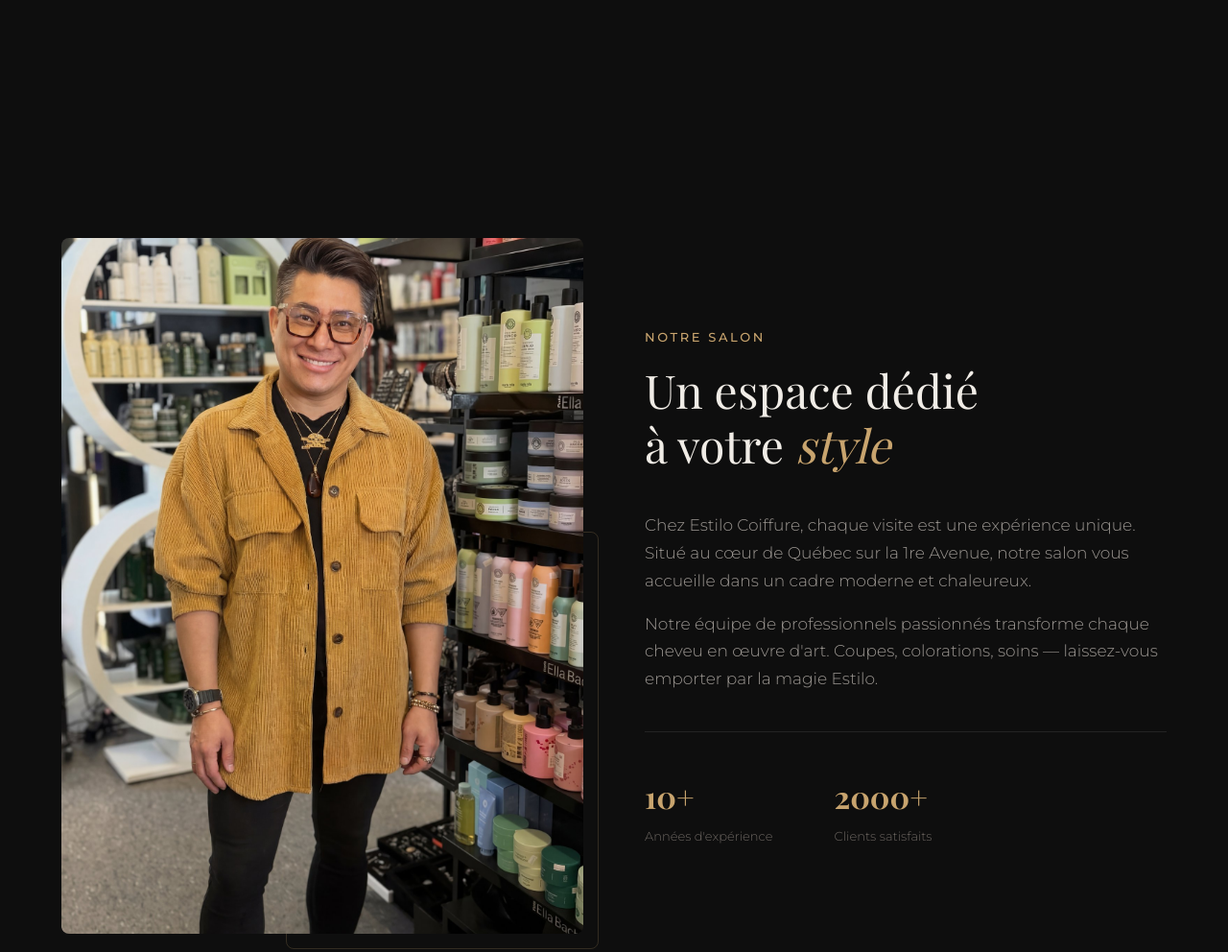
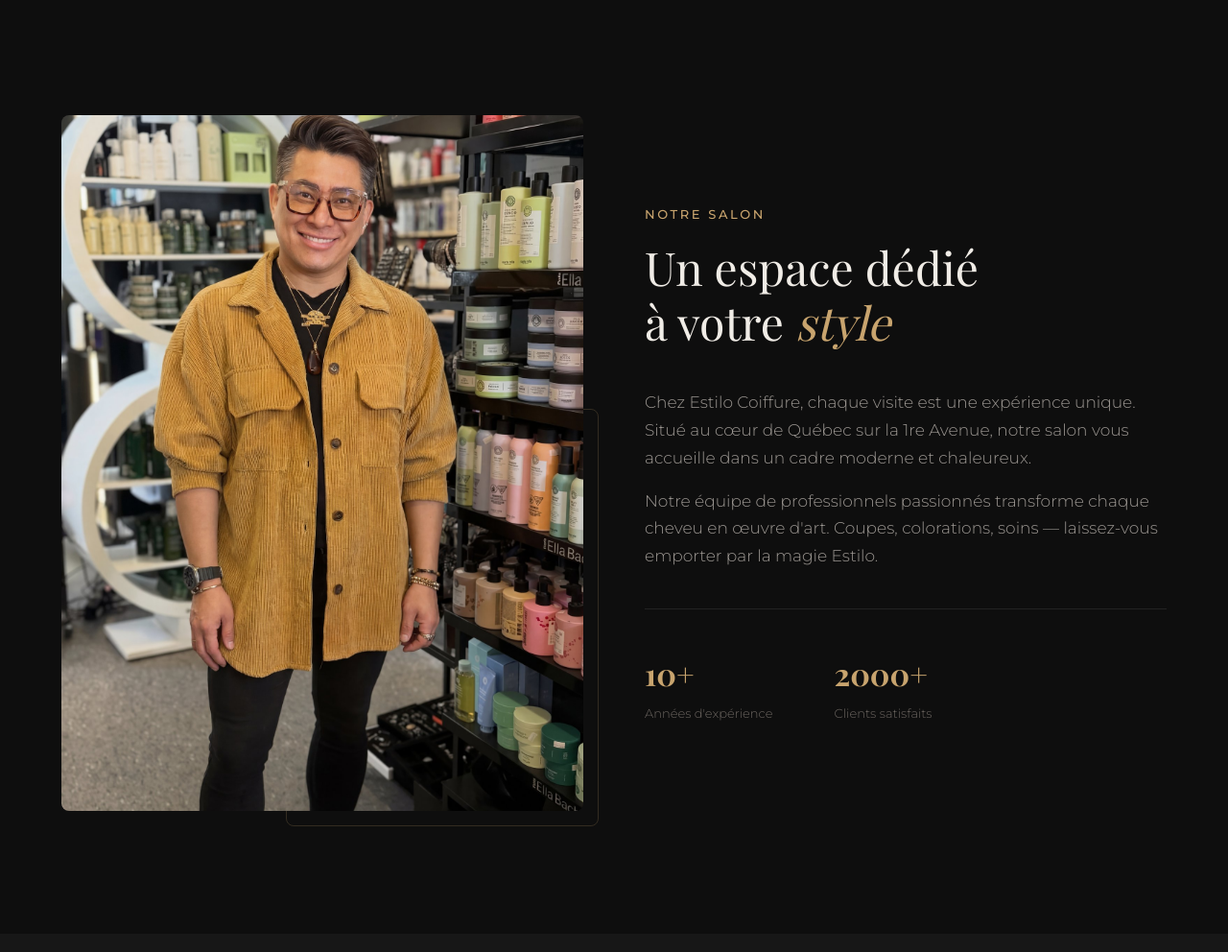
Before and after one commit to jeanjo777/Estilo-Coiffure, a website: page index.html in a window 1280 px wide. Shown: the part 1320-2312 px from the top of the page at 96% size. Drawn offline with nearby package versions, Linux system fonts and the light colour scheme; a web font is replaced by a local one.

Commit message:
fix: remove gap after premium hero

```diff
--- a/css/style.css
+++ b/css/style.css
@@ -604,6 +604,10 @@ ul {
    ============================================ */
 .about {
   padding: var(--space-section) 0;
+}
+
+.hero-scrollstop + .about {
+  padding-top: 0;
 }
 
 .about__grid {
@@ -2187,7 +2191,7 @@ ul {
 /* --- Empêcher le débordement horizontal --- */
 html,
 body {
-  overflow-x: hidden;
+  overflow-x: clip;
 }
 
 .about__accent {
```
